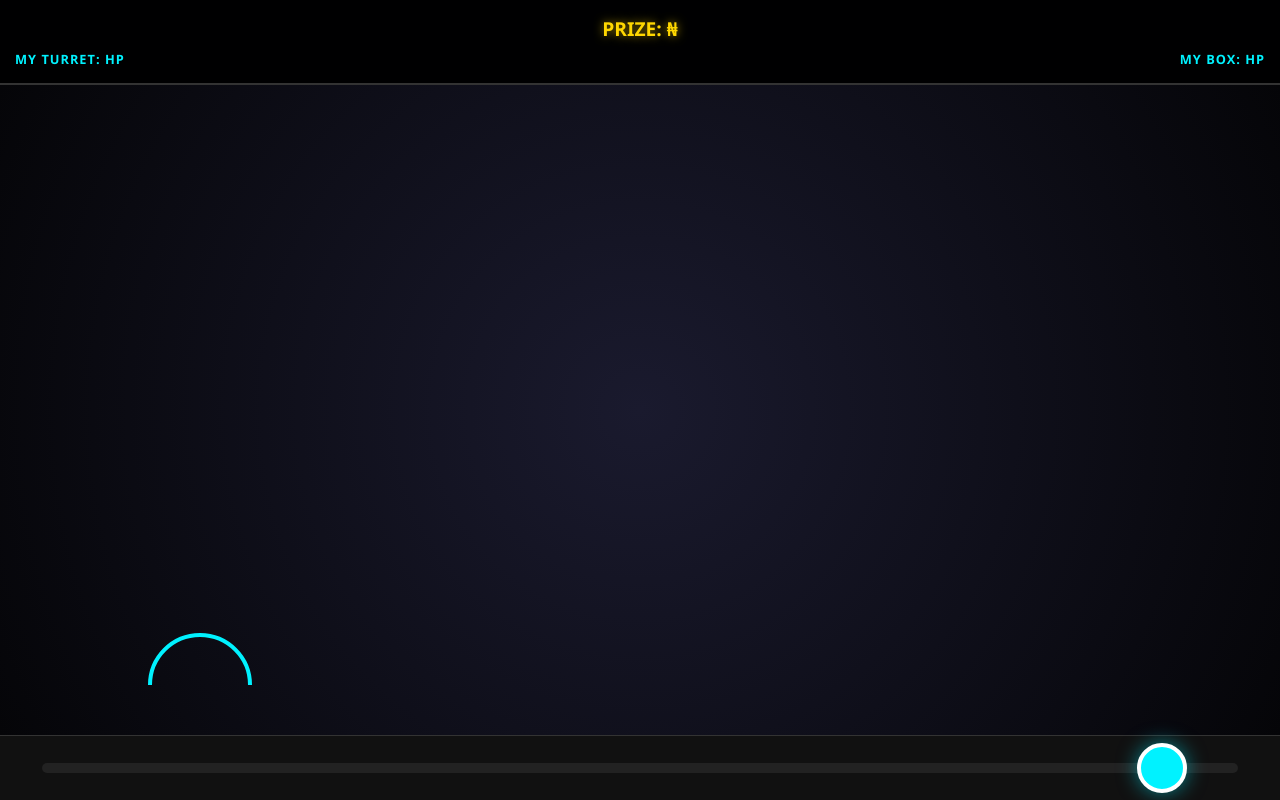
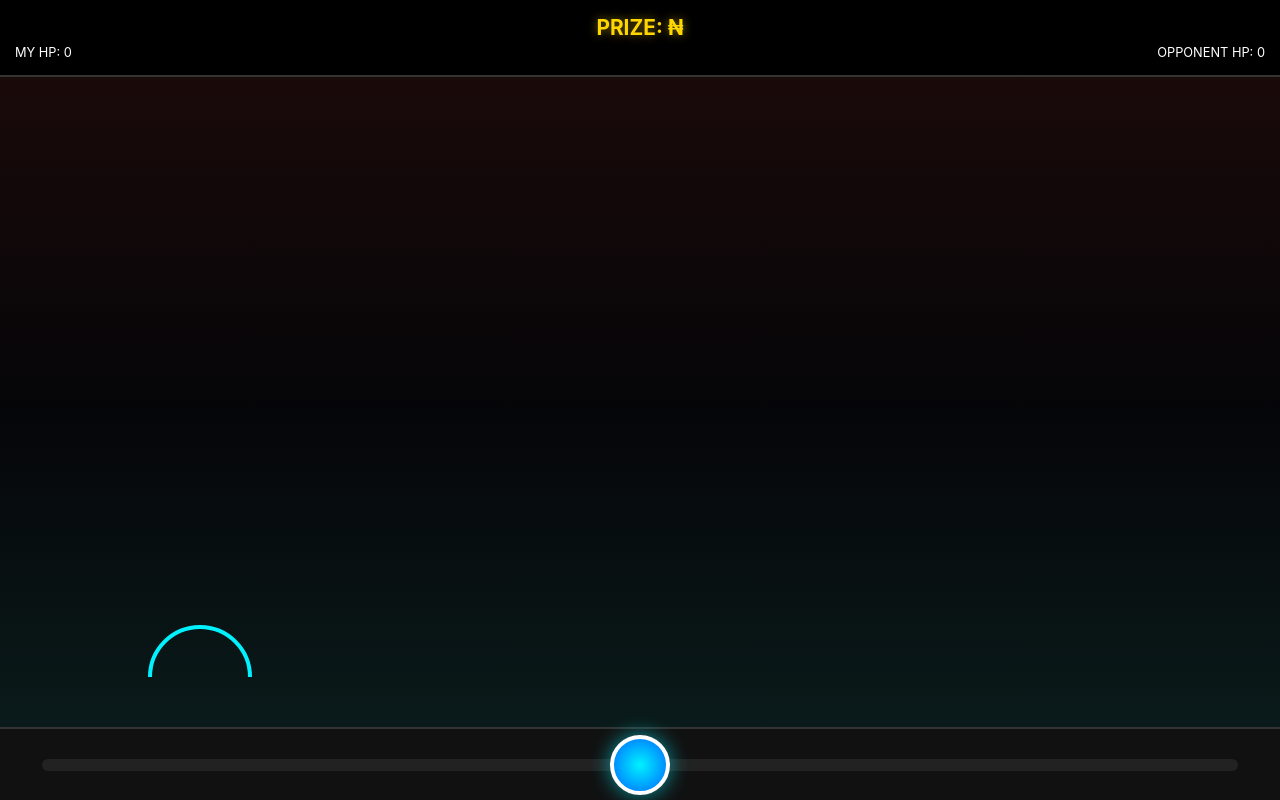
Before and after one commit to adewaley-a/Deatwin, a React (Create React App) app: page /game/1 in a window 1280 px wide. Built offline with nearby package versions, Linux system fonts and the light colour scheme; no server answers; the database is empty.

Commit message:
gmaeplay commit 8

```diff
--- a/src/GamePage.css
+++ b/src/GamePage.css
@@ -1,4 +1,3 @@
-/* Container & Background */
 .game-screen {
   background: #050508;
   height: 100vh;
@@ -6,15 +5,13 @@
   display: flex;
   flex-direction: column;
   overflow: hidden;
-  touch-action: none;
-  font-family: 'Segoe UI', sans-serif;
+  touch-action: none; /* Stops the browser from scrolling while playing */
   position: relative;
 }
 
-/* Header UI */
 .hp-header {
   padding: 15px;
-  background: rgba(0, 0, 0, 0.9);
+  background: rgba(0, 0, 0, 0.95);
   border-bottom: 2px solid #333;
   z-index: 10;
 }
@@ -23,28 +20,54 @@
   color: #ffd700;
   font-weight: bold;
   text-align: center;
-  font-size: 1.2rem;
-  text-shadow: 0 0 10px rgba(255, 215, 0, 0.6);
-  margin-bottom: 8px;
+  font-size: 1.3rem;
+  text-shadow: 0 0 10px rgba(255, 215, 0, 0.5);
 }
 
 .player-stats-row {
   display: flex;
   justify-content: space-between;
-  color: #00f2ff;
-  font-weight: bold;
+  color: #fff;
   font-size: 0.8rem;
-  letter-spacing: 1px;
+  margin-top: 5px;
 }
 
-/* Combat Canvas */
 canvas {
   flex-grow: 1;
-  background: radial-gradient(circle, #1a1a2e 0%, #050508 100%);
+  /* Visual gradient showing territories */
+  background: linear-gradient(to bottom, #1a0a0a 0%, #050508 50%, #0a1a1a 100%);
   display: block;
 }
 
-/* Victory Overlay */
+.angle-control {
+  height: 120px;
+  background: #111;
+  display: flex;
+  align-items: center;
+  padding: 0 40px;
+  border-top: 2px solid #333;
+}
+
+input[type=range] {
+  -webkit-appearance: none;
+  width: 100%;
+  height: 12px;
+  background: #222;
+  border-radius: 10px;
+  outline: none;
+}
+
+input[type=range]::-webkit-slider-thumb {
+  -webkit-appearance: none;
+  width: 60px; /* Oversized for mobile thumb precision */
+  height: 60px;
+  background: radial-gradient(circle, #00f2ff, #0066ff);
+  border: 4px solid #fff;
+  border-radius: 50%;
+  cursor: pointer;
+  box-shadow: 0 0 20px rgba(0, 242, 255, 0.6);
+}
+
 .victory-overlay {
   position: absolute;
   inset: 0;
@@ -58,41 +81,8 @@ canvas {
   text-align: center;
 }
 
-.victory-overlay h1 { font-size: 3rem; color: #ff0055; margin-bottom: 10px; }
-.prize-won { color: #ffd700; font-size: 2rem; margin: 20px 0; }
-.victory-overlay button {
-  padding: 15px 40px;
-  background: #00f2ff;
-  border: none;
-  border-radius: 30px;
-  font-weight: bold;
-  cursor: pointer;
+.prize-won {
+  color: #ffd700;
+  font-size: 2.5rem;
+  margin: 20px 0;
 }
-
-/* Controls */
-.angle-control {
-  height: 120px;
-  background: #111;
-  display: flex;
-  align-items: center;
-  padding: 0 40px;
-  border-top: 1px solid #333;
-}
-
-input[type=range] {
-  -webkit-appearance: none;
-  width: 100%;
-  height: 10px;
-  background: #222;
-  border-radius: 10px;
-}
-
-input[type=range]::-webkit-slider-thumb {
-  -webkit-appearance: none;
-  width: 50px;
-  height: 50px;
-  background: #00f2ff;
-  border: 4px solid #fff;
-  border-radius: 50%;
-  box-shadow: 0 0 20px rgba(0, 242, 255, 0.5);
-}
--- a/src/GamePage.js
+++ b/src/GamePage.js
@@ -27,7 +27,6 @@ function GamePage() {
     shield: { x: 200, y: 600, hp: 150 },
     treasure: { x: 100, y: 750, hp: 200 },
     bullets: [],
-    grenades: [],
     charge: 0,
     isCharging: false,
     activeSprite: null,
@@ -60,8 +59,7 @@ function GamePage() {
       [role]: {
         attacker: local.current.attacker,
         shield: local.current.shield,
-        treasure: local.current.treasure,
-        grenades: local.current.grenades
+        treasure: local.current.treasure
       }
     });
   }, [isHost, roomId]);
@@ -75,18 +73,18 @@ function GamePage() {
 
       const hostFlag = data.hostId === userId.current;
       setIsHost(hostFlag);
+
+      // CRITICAL: Update remote ref whenever Firestore data changes
       remote.current = hostFlag ? data.guestState : data.hostState;
 
-      // Victory Check Logic
       const myState = hostFlag ? data.hostState : data.guestState;
-      if (myState && myState.attacker.hp <= 0 && myState.treasure.hp <= 0) {
-        updateDoc(doc(db, "rooms", roomId), { status: "finished", winner: hostFlag ? data.guestName : data.hostName });
+      if (myState && myState.attacker.hp <= 0 && myState.treasure.hp <= 0 && data.status !== "finished") {
+        updateDoc(doc(db, "rooms", roomId), { status: "finished", winner: hostFlag ? (data.guestName || "Guest") : (data.hostName || "Host") });
       }
     });
     return () => unsubscribe();
   }, [roomId]);
 
-  // Constant Shooting & Grenade Charging
   useEffect(() => {
     const interval = setInterval(() => {
       const l = local.current;
@@ -125,7 +123,6 @@ function GamePage() {
   const handleTouchEnd = () => {
     const l = local.current;
     if (l.isCharging && l.charge >= 50) {
-      // Grenade Logic: High speed projectile
       l.bullets.push({
         x: l.attacker.x, y: l.attacker.y,
         vx: Math.cos(l.attacker.angle) * 15,
@@ -151,8 +148,8 @@ function GamePage() {
       const H = canvas.height;
       ctx.clearRect(0, 0, W, H);
 
-      if (r) {
-        // Mirrored Collision for Bullets
+      // Draw Opponent (Mirrored Top)
+      if (r && r.attacker) {
         l.bullets.forEach((b) => {
           if (!b.active) return;
           const oppShieldY = H - r.shield.y;
@@ -164,7 +161,7 @@ function GamePage() {
           }
           else if (Math.abs(b.x - r.treasure.x) < 30 && Math.abs(b.y - oppTreasureY) < 20 && r.treasure.hp > 0) {
             applyDamage("treasure", b.damage);
-            applyDamage("attacker", 5, true); // TREASURE LIFESTEAL
+            applyDamage("attacker", 5, true);
             b.active = false;
           }
           else if (Math.abs(b.x - r.attacker.x) < 25 && Math.abs(b.y - oppAttackerY) < 25) {
@@ -172,7 +169,6 @@ function GamePage() {
           }
         });
 
-        // Draw Mirrored Opponent
         ctx.strokeStyle = r.shield.hp > 0 ? "red" : "transparent";
         ctx.beginPath(); ctx.arc(r.shield.x, H - r.shield.y, 50, 0, Math.PI); ctx.stroke();
         ctx.fillStyle = r.treasure.hp > 0 ? "#550000" : "transparent";
@@ -180,7 +176,7 @@ function GamePage() {
         ctx.fillStyle = "red"; ctx.fillRect(r.attacker.x - 20, H - r.attacker.y - 20, 40, 40);
       }
 
-      // Draw Local Assets
+      // Draw Local
       ctx.beginPath(); ctx.arc(l.shield.x, l.shield.y, 50, Math.PI, 0);
       ctx.strokeStyle = "#00f2ff"; ctx.lineWidth = 4; ctx.stroke();
       ctx.fillStyle = "#ffd700"; ctx.fillRect(l.treasure.x - 25, l.treasure.y - 15, 50, 30);
@@ -210,15 +206,17 @@ function GamePage() {
   }, [applyDamage, isHost]);
 
   return (
-    <div className="game-screen" onTouchStart={handleTouchStart} onTouchMove={(e) => {
+    <div className="game-screen" onTouchStart={handleTouchStart}
+         onTouchMove={(e) => {
             const touch = e.touches[0];
             const rect = canvasRef.current.getBoundingClientRect();
             if (local.current.activeSprite) {
               local.current[local.current.activeSprite].x = touch.clientX - rect.left - local.current.dragOffset.x;
               local.current[local.current.activeSprite].y = touch.clientY - rect.top - local.current.dragOffset.y;
-          sync();
+              sync(); // Sync in real-time as we move
             }
-    }} onTouchEnd={handleTouchEnd}>
+         }}
+         onTouchEnd={handleTouchEnd}>
 
       {showVictory && (
         <div className="victory-overlay">
@@ -232,15 +230,16 @@ function GamePage() {
       <div className="hp-header">
          <div className="prize-display">PRIZE: ₦{gameData?.prizePool}</div>
          <div className="player-stats-row">
-            <span>MY TURRET: {gameData?.[isHost ? 'hostState' : 'guestState']?.attacker.hp} HP</span>
-            <span>MY BOX: {gameData?.[isHost ? 'hostState' : 'guestState']?.treasure.hp} HP</span>
+            <span>MY HP: {gameData?.[isHost ? 'hostState' : 'guestState']?.attacker.hp || 0}</span>
+            <span>OPPONENT HP: {remote.current?.attacker.hp || 0}</span>
          </div>
       </div>
 
       <canvas ref={canvasRef} width={window.innerWidth} height={window.innerHeight - 150} />
 
       <div className="angle-control">
-        <input type="range" min="-3.14" max="0" step="0.01" onChange={(e) => { local.current.attacker.angle = parseFloat(e.target.value); sync(); }} />
+        <input type="range" min="-3.14" max="0" step="0.01" value={local.current.attacker.angle}
+               onChange={(e) => { local.current.attacker.angle = parseFloat(e.target.value); sync(); }} />
       </div>
     </div>
   );
```
Lines whose indentation alone changed are shown as unchanged.
